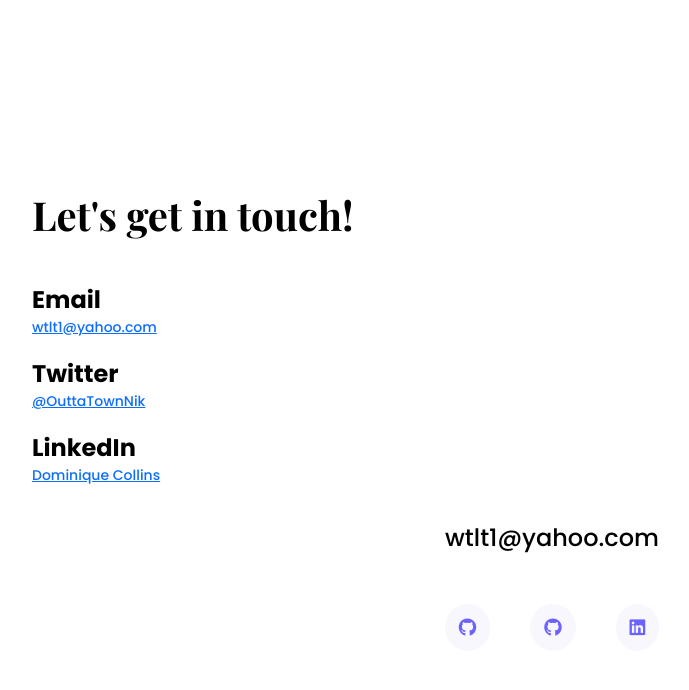
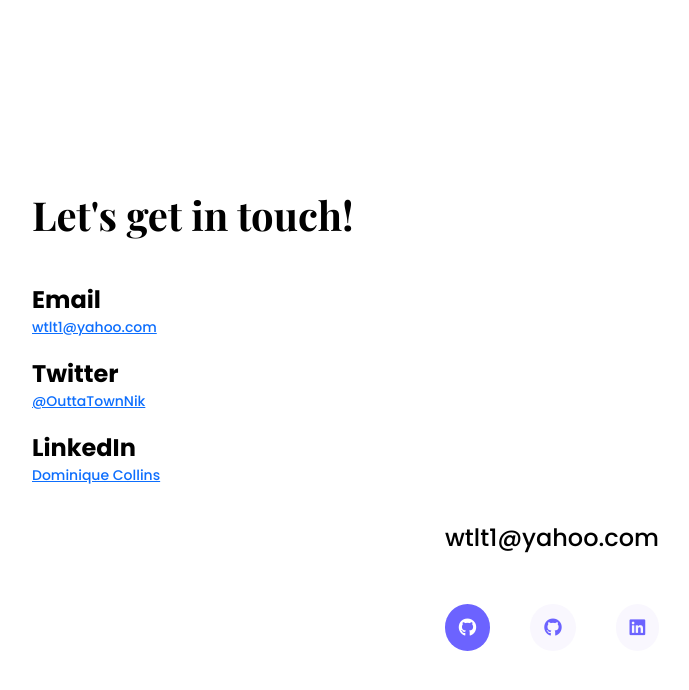
Before and after one commit to NIkkiDC/portfoilo-project, a plain HTML site: page contact.html in a window 1280 px wide. In both pictures the pointer is over the link 555 px from the left and 627 px from the top of the page. Shown: the whole page, without its empty margins (88-777 px from the left). Drawn offline with nearby package versions, Linux system fonts and the light colour scheme; a web font is replaced by a local one.

Commit message:
changing color of the hover link
  transition: all 150ms ease-in-out;
}

footer .social-links a:hover {
  color: white;
  background-color: var(--branding-color);

```diff
--- a/styles/portfolio.css
+++ b/styles/portfolio.css
@@ -165,6 +165,12 @@ footer .social-links a {
   padding: 10px 14px;
   font-size: 18px;
   border-radius: 50%;
+  transition: all 150ms;
+}
+
+footer .social-links a:hover {
+  color: white;
+  background-color: var(--branding-color);
 }
 
 @media (max-width: 900px) {
```
